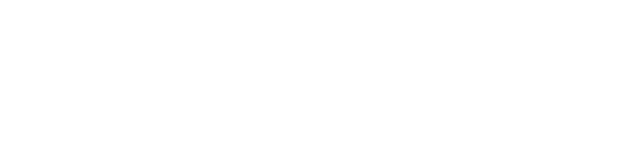
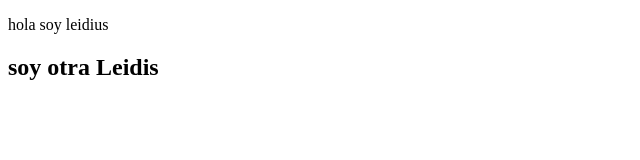
Before and after one commit to LeidisM/miProyecto, a plain HTML site: page index.html in a window 1280 px wide. Shown: the whole page, without its empty margins (0-640 px from the left). Drawn offline with Linux system fonts and the light colour scheme.

Commit message:
Modificado

```diff
--- a/index.html
+++ b/index.html
@@ -5,7 +5,8 @@
     <meta name="viewport" content="width=device-width, initial-scale=1.0">
     <title>Document soy leidis</title>
 </head>
-<body>
+<body> <p> hola soy leidius </p>
+    <h2>soy otra Leidis</h2>
 
 </body>
 </html>
```
